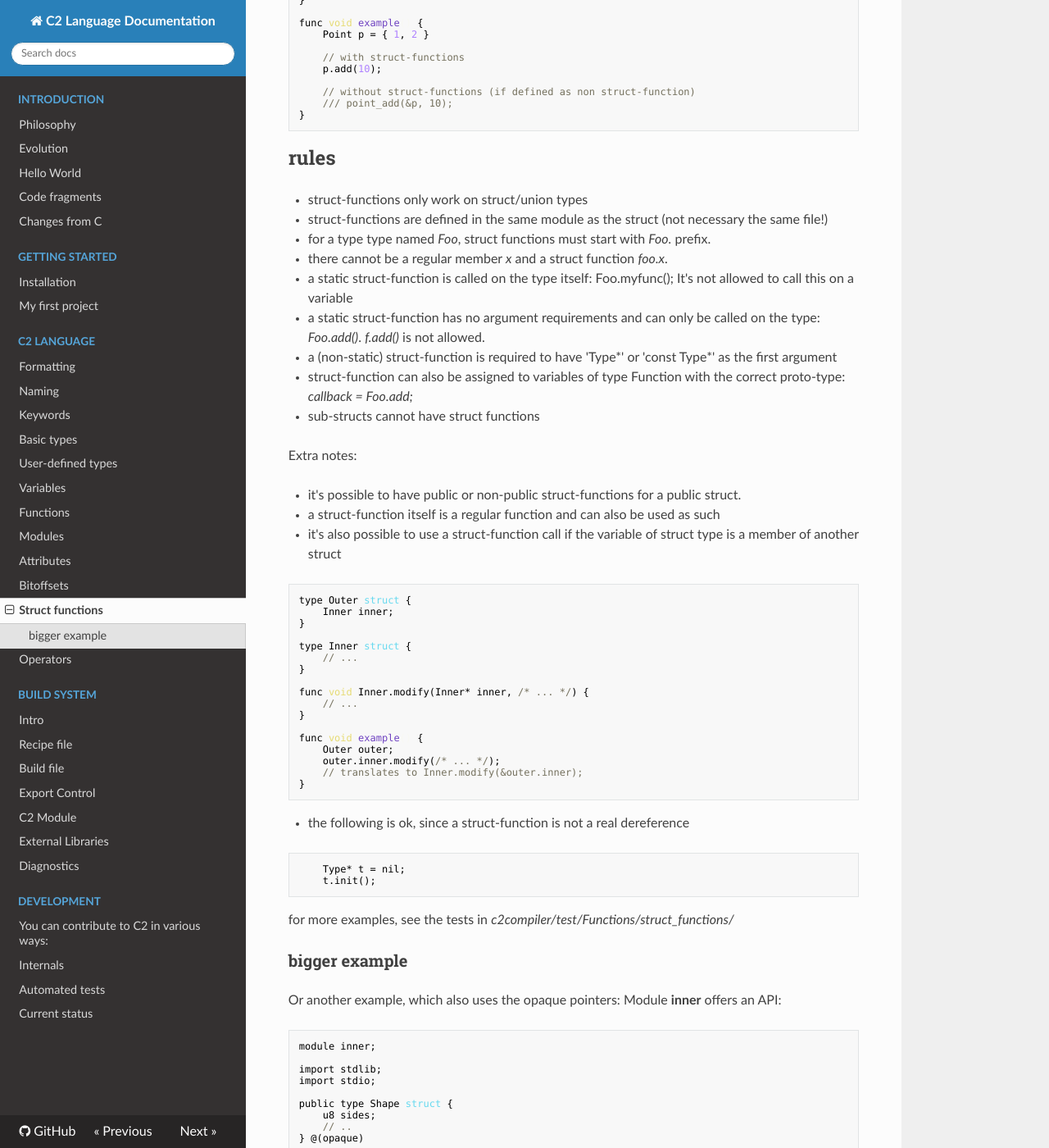
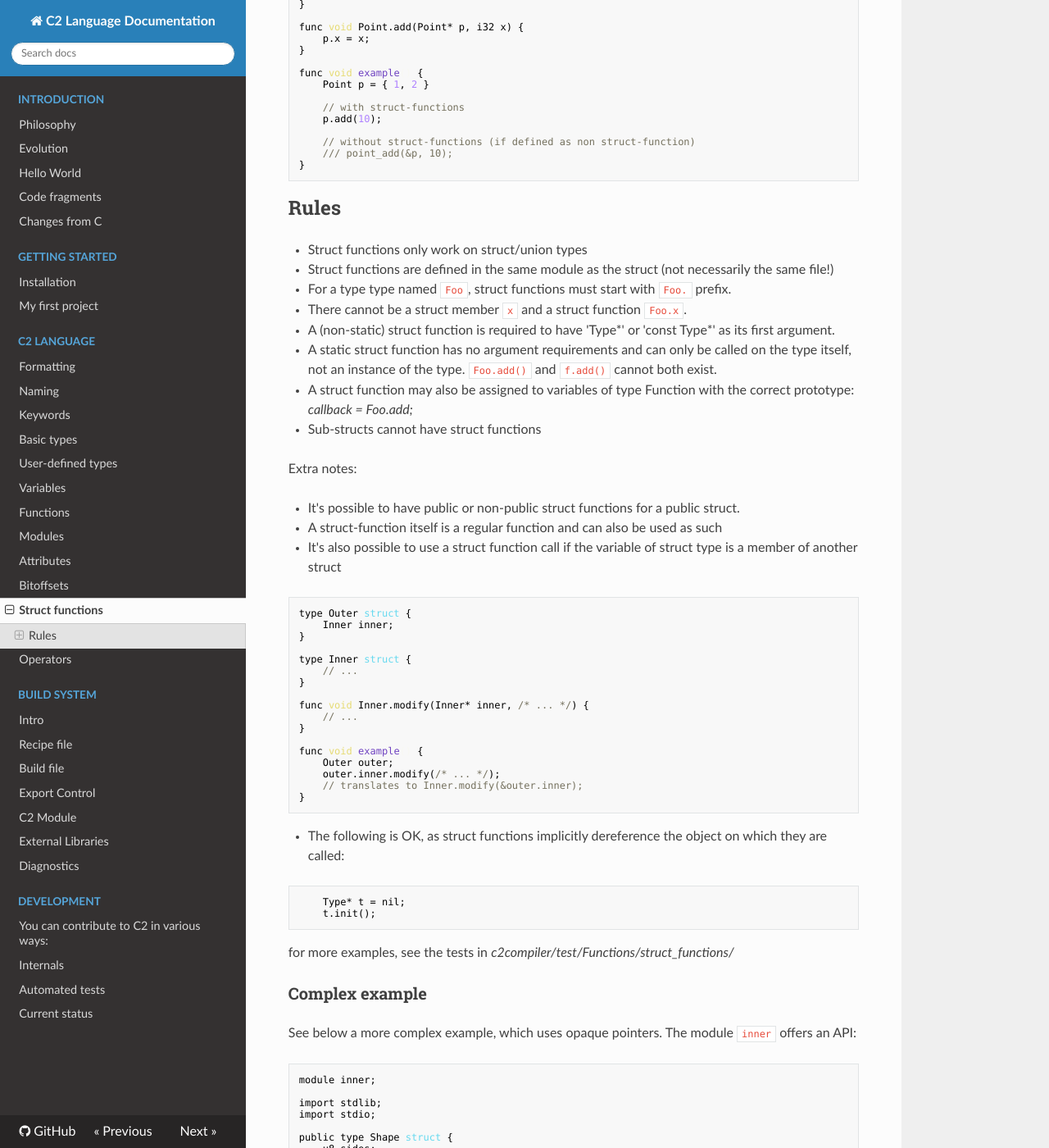
Before and after one commit to c2lang/documentation, an MkDocs documentation site: the page built from documentation/docs/language/struct_functions.md, in a window 1280 px wide and 1400 px high, scrolled down 361 px. Shown: the whole window at 82% size. Built offline with MkDocs 1.6.1, drawn with Linux system fonts in a browser that asks for light colours; nearby versions of some CDN libraries; old or Windows-style settings are respelled for this version of MkDocs; some of the changed text lies outside the part shown.

Commit message:
Update struct_functions.md

````diff
--- a/documentation/docs/language/struct_functions.md
+++ b/documentation/docs/language/struct_functions.md
@@ -1,7 +1,7 @@
+# Struct functions
+__Struct functions__ are another new feature in C2.
 
-Another new feature in C2 are the __struct-functions__.
-
-The struct-functions are a _syntatic-sugar_ feature that makes code more readable.
+Struct functions are _syntactic-sugar_ that makes code more readable.
 
 The example below shows how it works:
 
@@ -26,25 +26,23 @@ func void example() {
 }
 ```
 
-## rules
-* struct-functions only work on struct/union types
-* struct-functions are defined in the same module as the struct (not necessary the same file!)
-* for a type type named _Foo_, struct functions must start with _Foo._ prefix.
-* there cannot be a regular member _x_ and a struct function _foo.x_.
-* a static struct-function is called on the type itself: Foo.myfunc(); It's not allowed
-    to call this on a variable
-* a static struct-function has no argument requirements and can only be called on the type:
-    _Foo.add()_. _f.add()_ is not allowed.
-* a (non-static) struct-function is required to have 'Type\*' or 'const Type\*' as the first argument
-* struct-function can also be assigned to variables of type Function with the correct proto-type:
+## Rules
+* Struct functions only work on struct/union types
+* Struct functions are defined in the same module as the struct (not necessarily the same file!)
+* For a type type named `Foo`, struct functions must start with `Foo.` prefix.
+* There cannot be a struct member `x` and a struct function `Foo.x`.
+* A (non-static) struct function is required to have 'Type\*' or 'const Type\*' as its first argument.
+* A static struct function has no argument requirements and can only be called on the type itself,
+    not an instance of the type. `Foo.add()` and `f.add()` cannot both exist.
+* A struct function may also be assigned to variables of type Function with the correct prototype:
     _callback = Foo.add;_
-* sub-structs cannot have struct functions
+* Sub-structs cannot have struct functions
 
 Extra notes:
 
-* it's possible to have public or non-public struct-functions for a public struct.
-* a struct-function itself is a regular function and can also be used as such
-* it's also possible to use a struct-function call if the variable of struct type is a member of
+* It's possible to have public or non-public struct functions for a public struct.
+* A struct-function itself is a regular function and can also be used as such
+* It's also possible to use a struct function call if the variable of struct type is a member of
     another struct
 ```c
 type Outer struct {
@@ -66,7 +64,7 @@ func void example() {
 }
 ```
 
-* the following is ok, since a struct-function is not a real dereference
+* The following is OK, as struct functions implicitly dereference the object on which they are called:
 ```c
     Type* t = nil;
     t.init();
@@ -75,10 +73,9 @@ func void example() {
 for more examples, see the tests in _c2compiler/test/Functions/struct_functions/_
 
 
-###bigger example
+### Complex example
 
-Or another example, which also uses the opaque pointers:
-Module __inner__ offers an API:
+See below a more complex example, which uses opaque pointers. The module `inner` offers an API:
 
 ```c
 module inner;
@@ -128,4 +125,4 @@ func void example() {
 }
 ```
 
-_NOTE_: outer is not allowed to access Shape's regular members directly.
+_NOTE_: `outer` is not allowed to access Shape's regular members directly.
````
Also changed, not shown: other parts of documentation/docs/language/struct_functions.md (+1 -1 lines).
